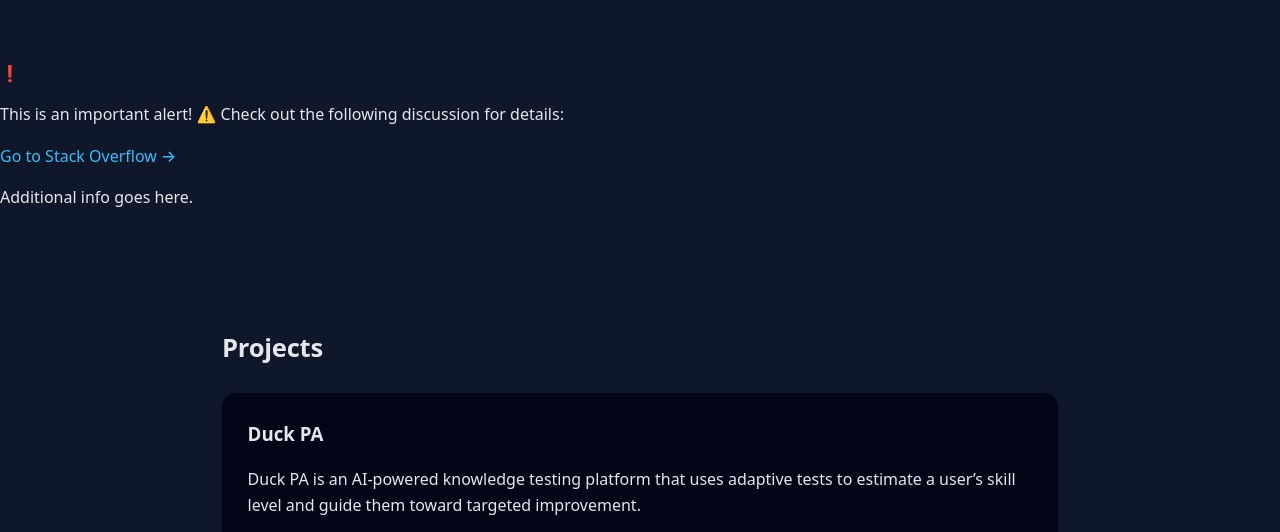
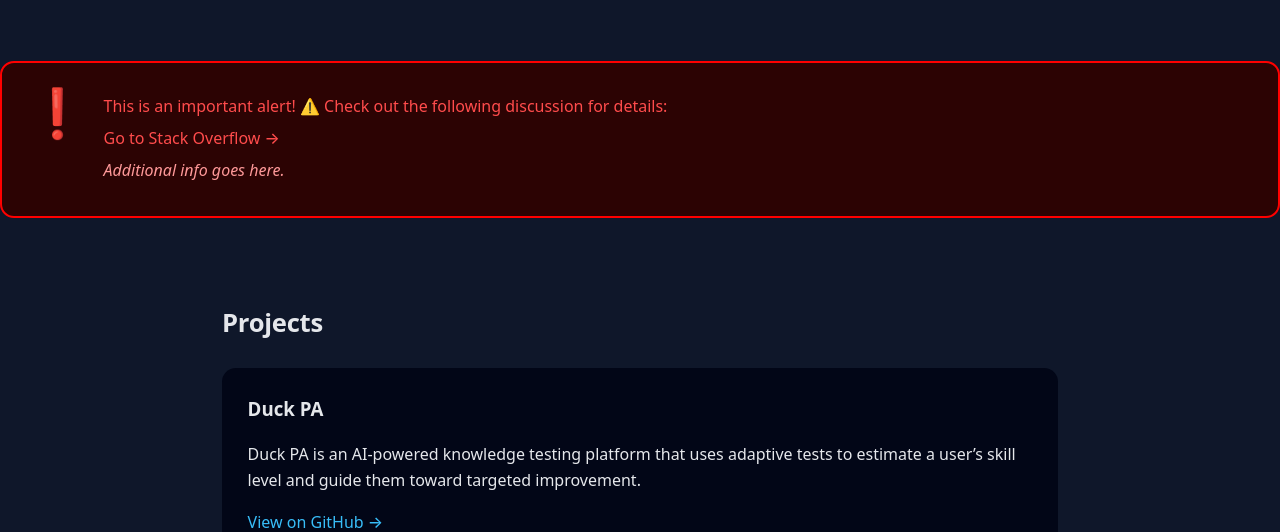
Before and after one commit to DonPedroDado/donpedrodado.github.io, a plain HTML site: page index.html in a window 1280 px wide. Shown: the part 268-800 px from the top of the page. Drawn offline with Linux system fonts and the light colour scheme.

Commit message:
Update style.css

```diff
--- a/style.css
+++ b/style.css
@@ -44,6 +44,46 @@ h2 {
   margin-bottom: 1.5rem;
   font-size: 1.6rem;
   letter-spacing: -0.01em;
+}
+
+/* ALERT CARD */
+.alert-card {
+  display: flex;
+  align-items: flex-start;
+  background: #2c0303; /* dark red background */
+  border: 2px solid #ff0000;
+  padding: 1.6rem;
+  border-radius: 14px;
+  margin-bottom: 2rem;
+  color: #ff4c4c;
+  opacity: 0;
+  animation: fadeIn 0.8s forwards;
+}
+
+.alert-icon {
+  font-size: 3rem;
+  margin-right: 1rem;
+  line-height: 1;
+}
+
+.alert-content p {
+  margin: 0.4rem 0;
+}
+
+.alert-content a {
+  color: #ff4c4c;
+  font-weight: 500;
+  text-decoration: none;
+}
+
+.alert-content a:hover {
+  text-decoration: underline;
+}
+
+.alert-extra {
+  margin-top: 0.8rem;
+  font-style: italic;
+  color: #ff9999;
 }
 
 /* Project cards */
@@ -167,8 +207,6 @@ a:hover {
   transform: translateY(-2px);
 }
 
-
-
 /* Fade-in animation */
 @keyframes fadeIn {
   from {
```
